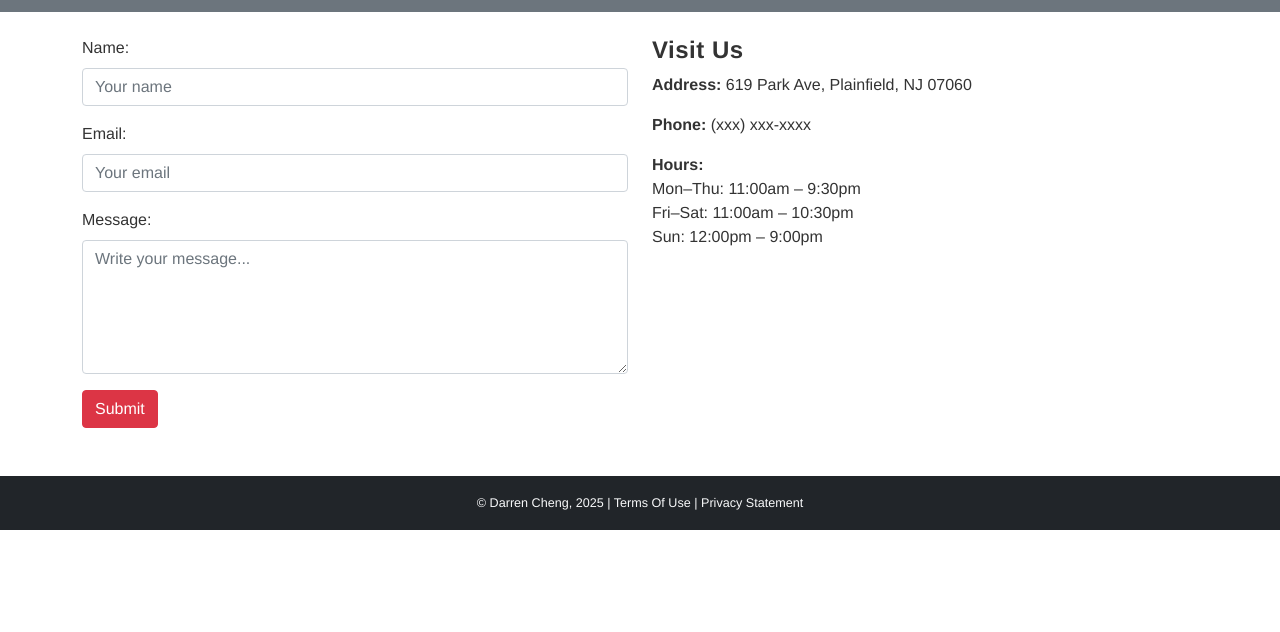
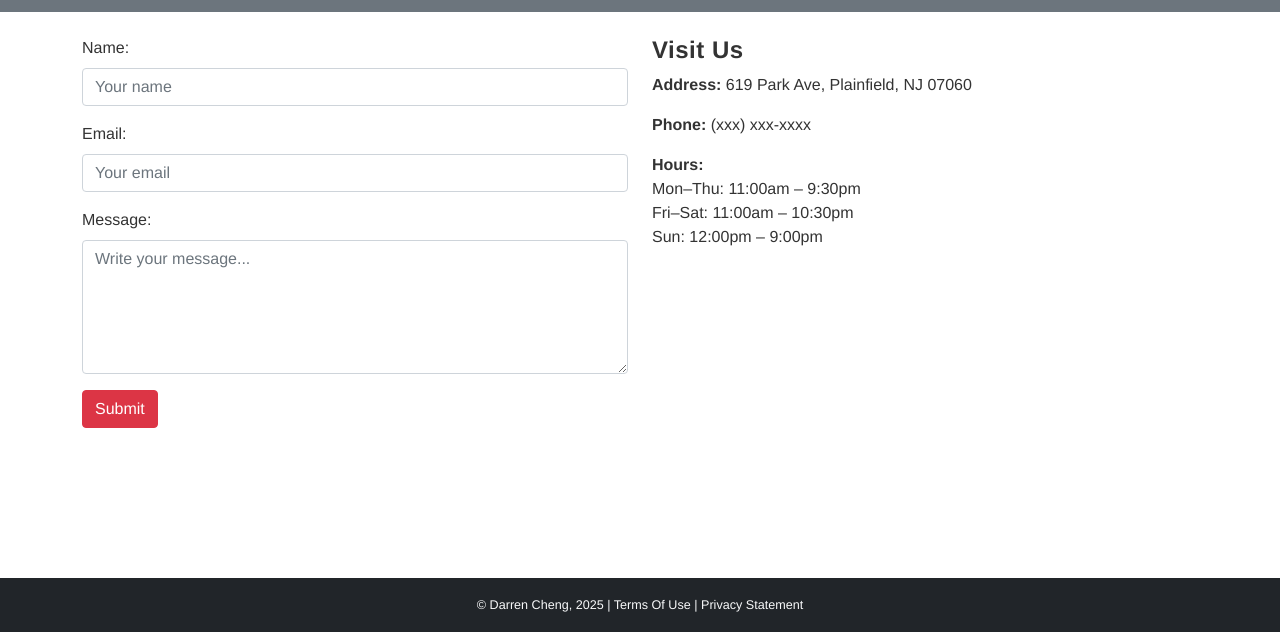
Before and after one commit to dc796/P4.-Class-Project-Build-Webpages--Part-4-4-, a website: page contact.html in a window 1280 px wide. Shown: the part 168-800 px from the top of the page. Drawn offline with nearby package versions, Linux system fonts and the light colour scheme.

Commit message:
Add main and update footer structure in contact.html

```diff
--- a/contact.html
+++ b/contact.html
@@ -16,7 +16,7 @@
     <link href="css/main.css" rel="stylesheet">
 </head>
 
-<body>
+<body class="d-flex flex-column min-vh-100">
 <nav class="navbar navbar-expand-md navbar-dark bg-dark sticky-top">
     <div class="container">
         <a class="navbar-brand fw-bold" href="index.html">
@@ -43,6 +43,7 @@
     </div>
 </nav>
 
+<main class="flex-fill">
 <header class="bg-secondary text-white text-center py-4 mb-4">
     <h1>Contact Us</h1>
 </header>
@@ -75,10 +76,11 @@
         </div>
     </div>
 </div>
+</main>
 
 
 
-<footer class="footer bg-dark text-light py-3 mt-5">
+<footer class="footer bg-dark text-light py-3">
     <div class="container text-center">
         <span class="small">&copy; Darren Cheng, 2025 | Terms Of Use | Privacy Statement</span>
     </div>
```
